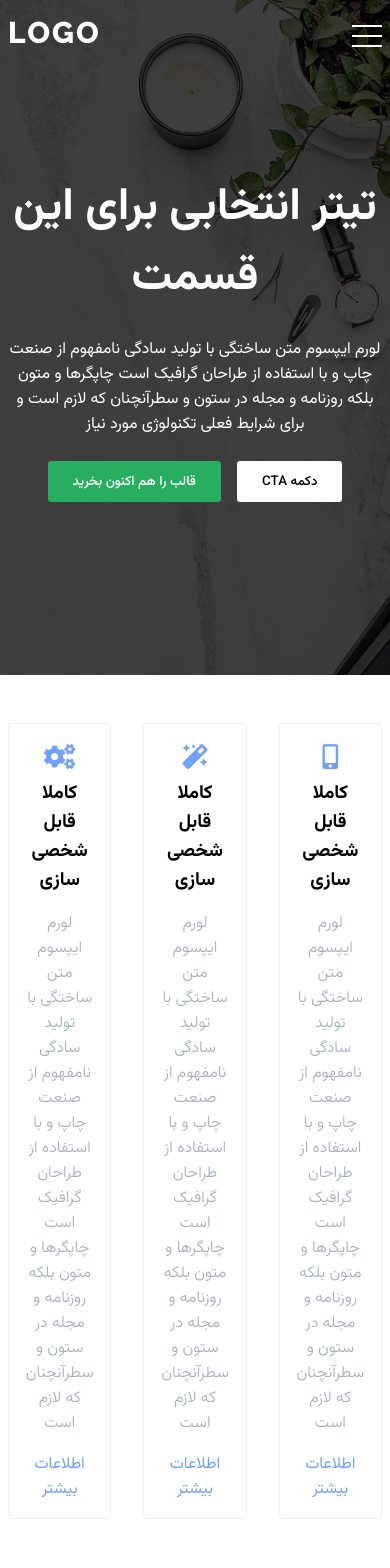
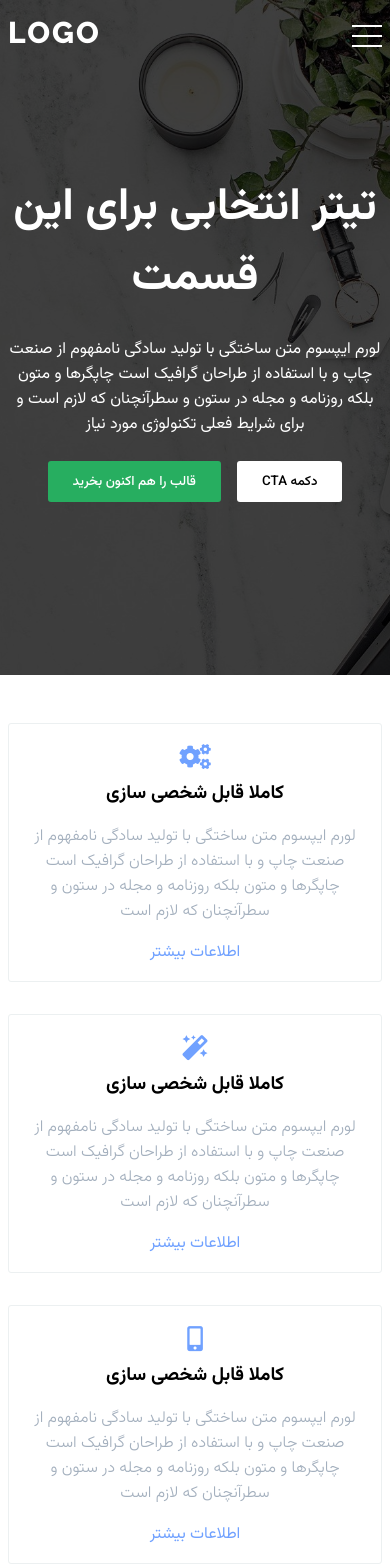
Before and after one commit to randomhex1998/logo_react, a React (Create React App) app: page / in a window 390 px wide. Shown: the top 1568 px of the page. Built offline with nearby package versions, Linux system fonts and the light colour scheme.

Commit message:
fix-des-bug-in-mobile-ver

```diff
--- a/src/components/Description/Description.scss
+++ b/src/components/Description/Description.scss
@@ -4,7 +4,10 @@
         display: flex;
         justify-content: center;
         align-items: center;
+        flex-wrap: wrap;
         gap: 2rem;
+
+
 
         .desc-box{
             width: 200px;
@@ -12,6 +15,9 @@
             border: 1px solid #ecf0f1;
             border-radius: 3px;
             padding: 16px;
+            @include XLarge{
+                flex: 1 1 50%;
+            }
 
 
             .DescTitle{
```
